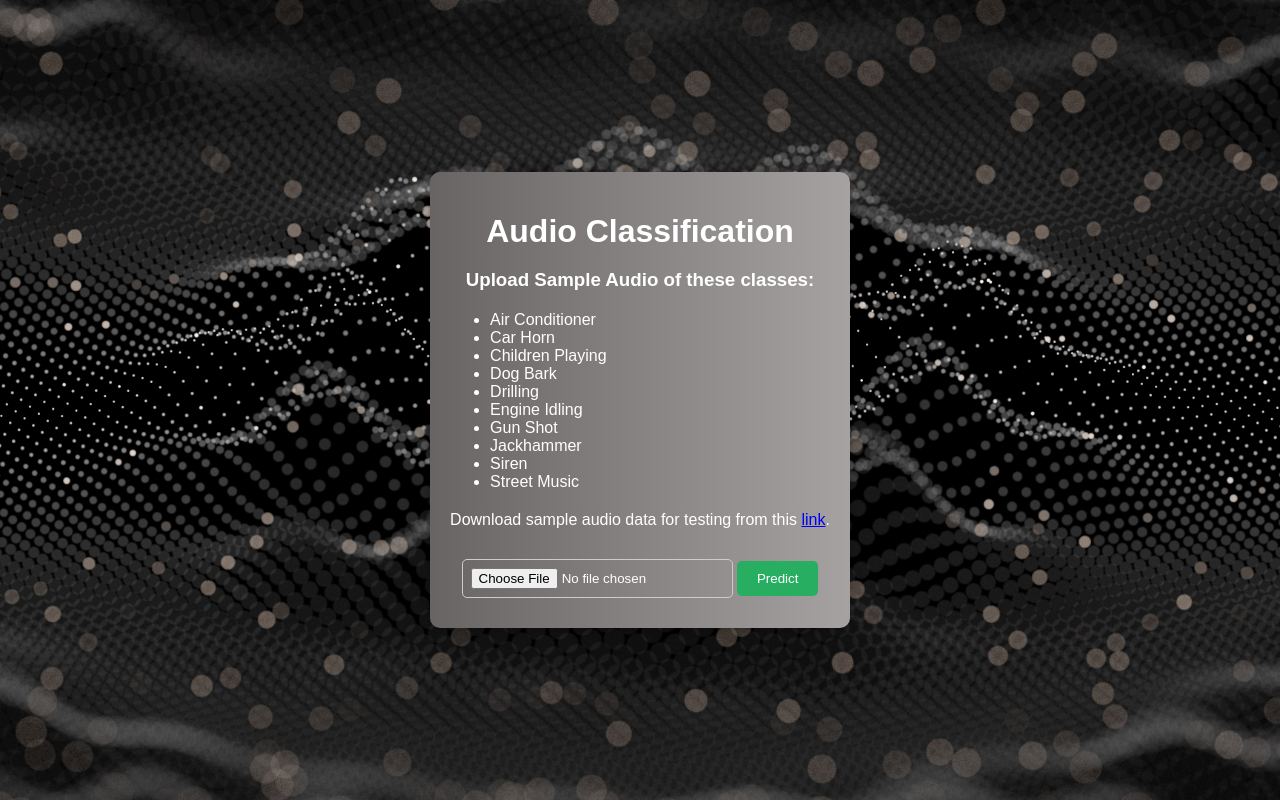
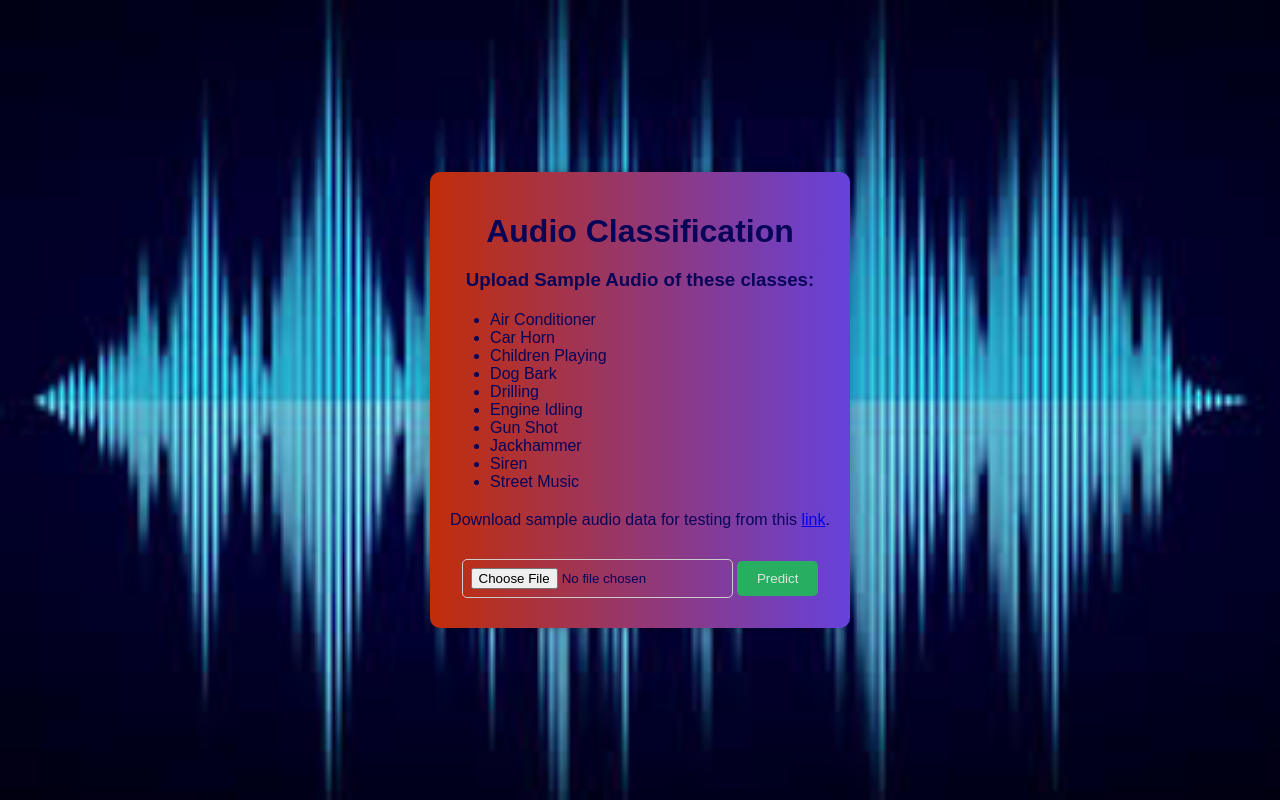
Before and after one commit to pratyushojha04/Audio-classification, a Flask app: page / in a window 1280 px wide. Run offline with Flask 3, Linux system fonts and the light colour scheme; parts of the project's set-up code (start-up, migrations or seed data) failed here and were passed over.

Commit message:
some css changes

```diff
--- a/static/css/styles.css
+++ b/static/css/styles.css
@@ -8,7 +8,7 @@ body {
 
 /* Apply styles to the background */
 .background {
-    background-image: url('./audio_image.jpg');
+    background-image: url('./sound.jpg');
     background-size: cover;
     background-position: center;
     background-color: #f2f2f2;
@@ -22,11 +22,11 @@ body {
 .container {
     max-width: 800px;
     padding: 20px;
-    background: linear-gradient(to right, #686463, #a6a2a2);
+    background: linear-gradient(to right, #c22d08, #6642dc);
     border-radius: 10px;
     box-shadow: 0 0 10px rgba(0, 0, 0, 0.3);
     text-align: center;
-    color: white;
+    color: rgb(8, 5, 88);
 }
 
 
@@ -67,7 +67,7 @@ select {
 .upload-btn {
     padding: 10px 20px;
     background-color: #27ae60;
-    color: white;
+    color: rgb(228, 228, 225);
     border: none;
     border-radius: 5px;
     cursor: pointer;
```
Also changed, not shown: static/css/sound.jpg (added).
